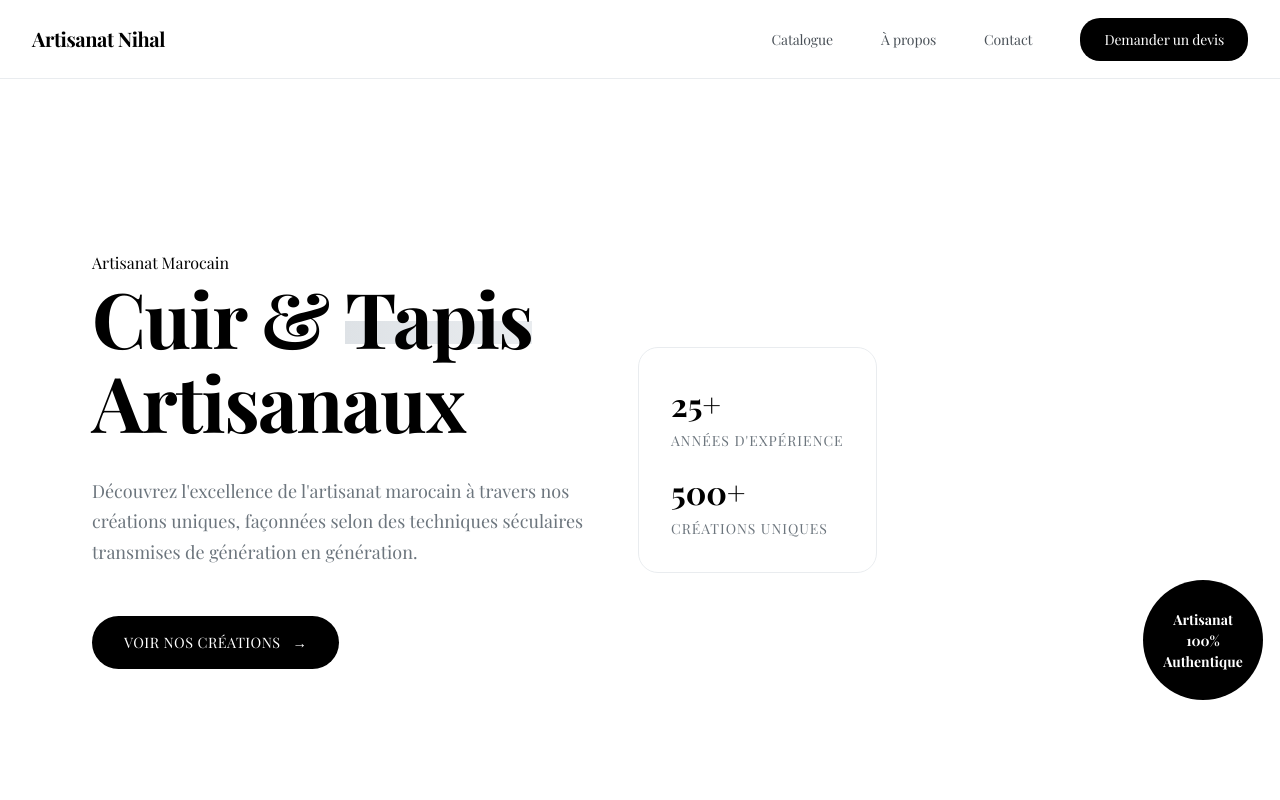
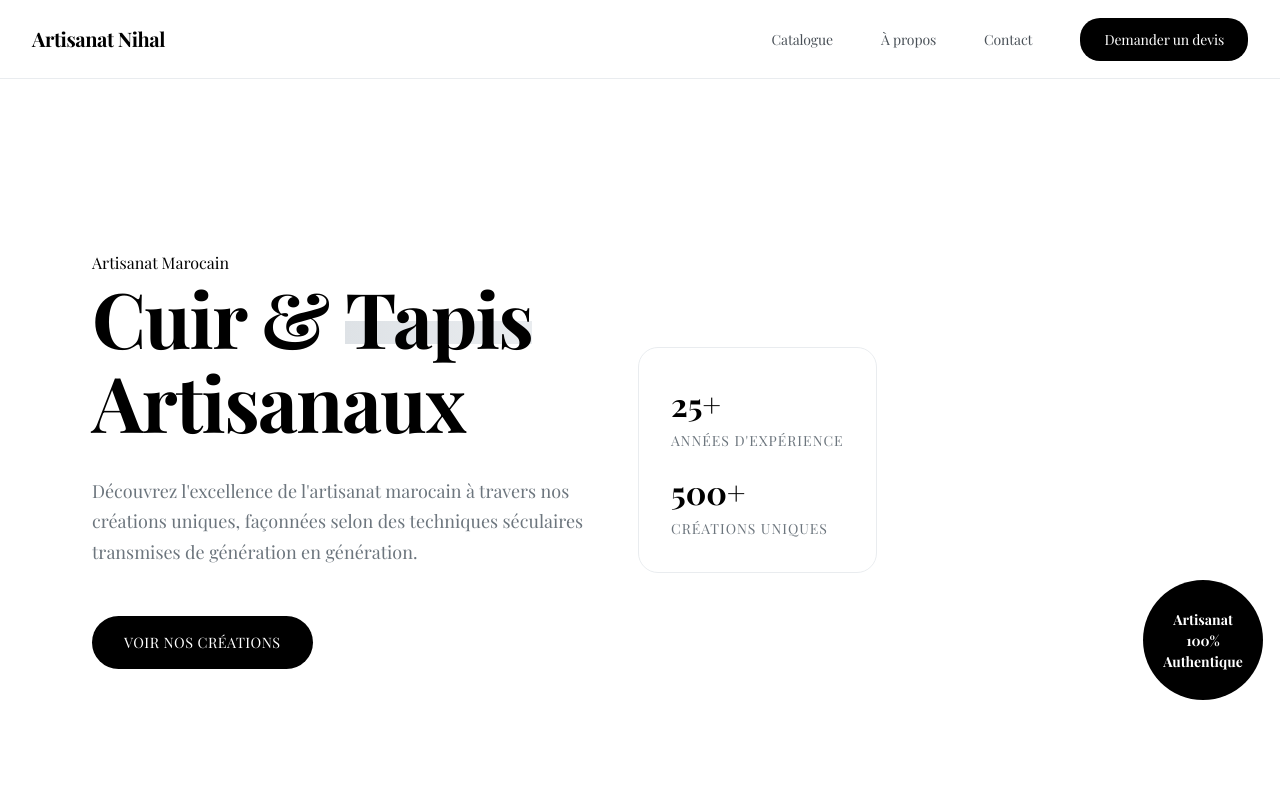
Before and after one commit to MarrakchiKid/artisanat-nihal, a Next.js app: page / in a window 1280 px wide. Shown: the top 800 px of the page. Built offline with nearby package versions, Linux system fonts and the light colour scheme.

Commit message:
Enlever les flèches des boutons de la page d'accueil

```diff
--- a/src/app/(main)/_components/cta.tsx
+++ b/src/app/(main)/_components/cta.tsx
@@ -12,7 +12,6 @@ export default function CtaSection() {
           </p>
           <a href="#contact" className={styles.ctaButton}>
             <span>Demander un devis</span>
-            <span>→</span>
           </a>
         </div>
       </div>
--- a/src/app/(main)/_components/hero.tsx
+++ b/src/app/(main)/_components/hero.tsx
@@ -18,9 +18,8 @@ export default function HeroSection() {
             façonnées selon des techniques séculaires transmises de génération en génération.
           </p>
           <div className={styles.heroActions}>
-            <a href="#work" className={styles.heroCta}>
+            <a href="/catalogue" className={styles.heroCta}>
               <span>Voir nos créations</span>
-              <span>→</span>
             </a>
           </div>
         </div>
```
